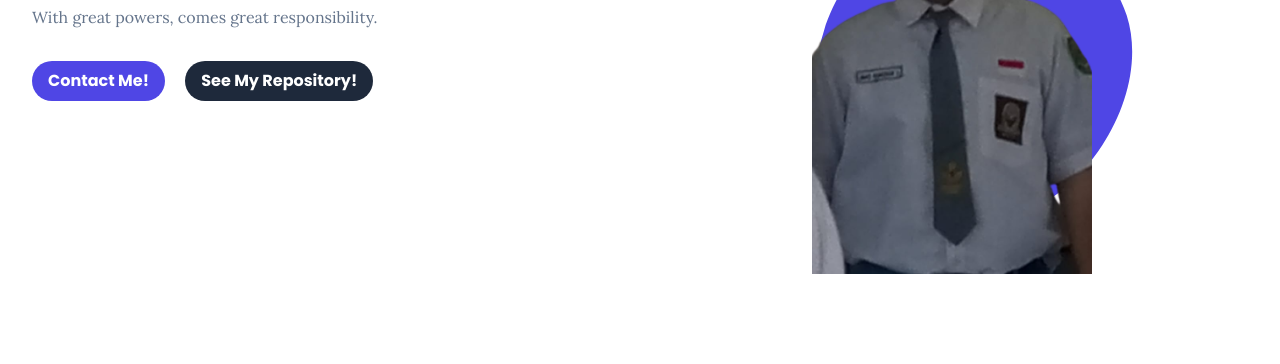
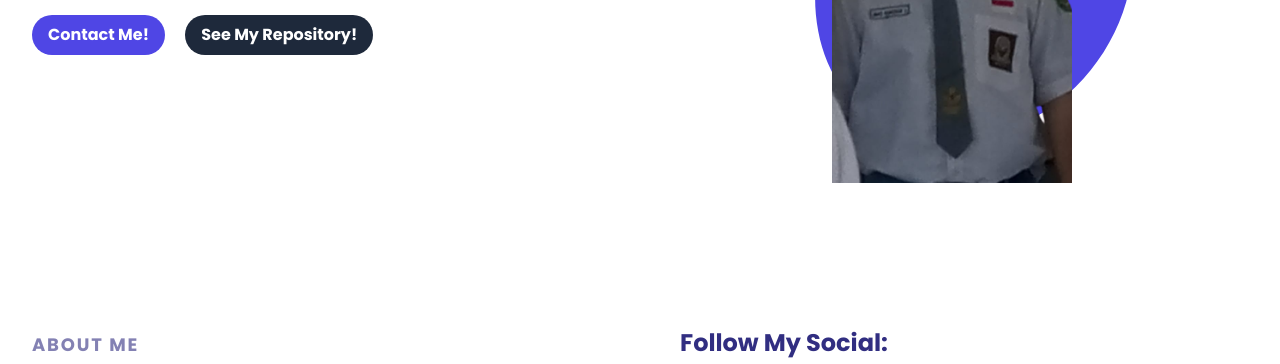
Before and after one commit to dimaskuy/dimaskuy.github.io, a website: page index.html in a window 1280 px wide. Shown: the part 460-824 px from the top of the page. Drawn offline with nearby package versions, Linux system fonts and the light colour scheme.

```diff
--- a/index.html
+++ b/index.html
@@ -121,8 +121,8 @@
           </div>
 
           <div class="w-full self-end px-4 lg:w-1/2">
-            <div class="relative mt-5 lg:right-0 lg:mt-0 tiltJS">
-              <img src="img/dimas3.png" alt="DimasRS is Cool!" class="relative z-40 mx-auto w-[180px] max-w-full md:w-[280px]" />
+            <div class="relative lg:right-0 tiltJS">
+              <img src="img/dimas3.png" alt="DimasRS is Cool!" class="relative z-40 mx-auto w-[180px] max-w-full md:w-[240px]" />
               <span class="md:scale[1.1] absolute -bottom-0 left-1/2 -translate-x-1/2">
                 <!-- <img src="img/blob.svg" alt="Blob img 💀" width="400" height="400" class="scale-[1.2]" /> -->
                 <svg class="h-[250px] w-[250px] md:h-[340px] md:w-[340px] lg:h-[400px] lg:w-[400px]" alt="Blob img 💀" viewBox="0 0 200 200" xmlns="http://www.w3.org/2000/svg">
```
Also changed, not shown: dist/output.css.
